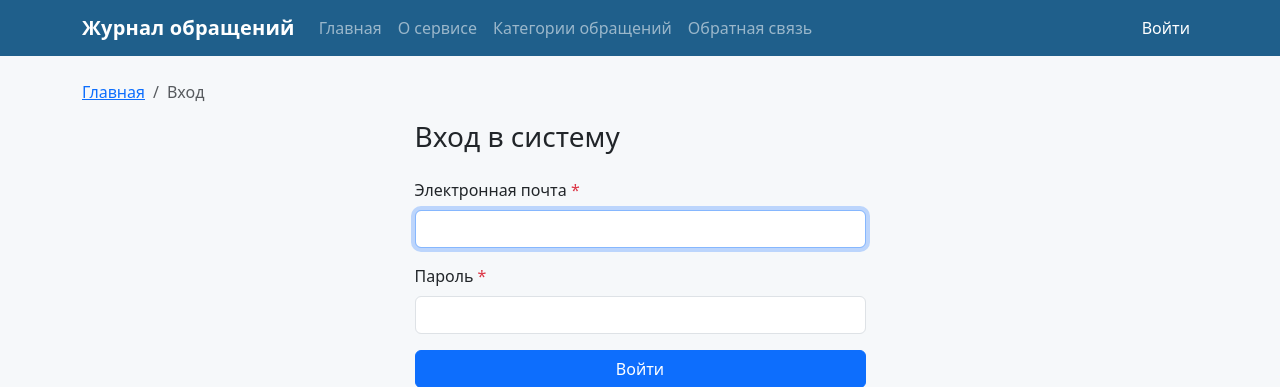
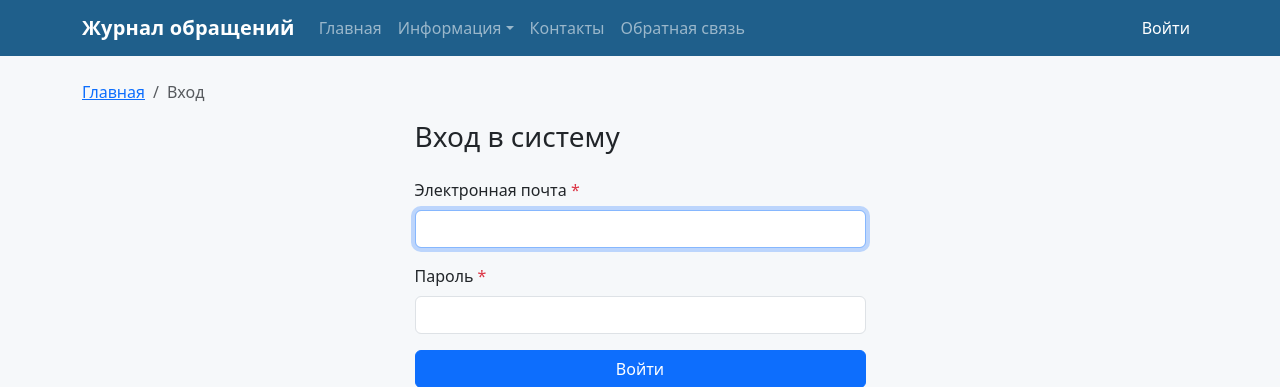
Before and after one commit to muivlavrovda/student-call-appeals-system, a Django app: page /accounts/login/?next=/cabinet/appeals/1/ in a window 1280 px wide. Shown: the top 387 px of the page. Run offline with Django 5.2, Linux system fonts and the light colour scheme; some libraries are stand-ins or nearby versions.

Commit message:
собрал информационные разделы в выпадающее меню

```diff
--- a/templates/_navbar.html
+++ b/templates/_navbar.html
@@ -14,21 +14,53 @@
     </button>
     <div class="collapse navbar-collapse" id="primary-nav">
       {% with view_name=request.resolver_match.view_name %}
+      {% with info_views="public:about public:how_to public:process public:categories public:analytics public:faq public:documents" %}
       <ul class="navbar-nav me-auto mb-2 mb-lg-0">
         <li class="nav-item">
           <a class="nav-link{% if view_name == 'public:home' %} active{% endif %}"
              {% if view_name == 'public:home' %}aria-current="page"{% endif %}
              href="{% url 'public:home' %}">Главная</a>
         </li>
-        <li class="nav-item">
-          <a class="nav-link{% if view_name == 'public:about' %} active{% endif %}"
-             {% if view_name == 'public:about' %}aria-current="page"{% endif %}
-             href="{% url 'public:about' %}">О сервисе</a>
+        <li class="nav-item dropdown">
+          <a class="nav-link dropdown-toggle{% if view_name in info_views %} active{% endif %}"
+             href="#" id="info-menu" role="button" data-bs-toggle="dropdown"
+             aria-expanded="false"
+             {% if view_name in info_views %}aria-current="page"{% endif %}>Информация</a>
+          <ul class="dropdown-menu" aria-labelledby="info-menu">
+            <li>
+              <a class="dropdown-item{% if view_name == 'public:about' %} active{% endif %}"
+                 href="{% url 'public:about' %}">О сервисе</a>
+            </li>
+            <li>
+              <a class="dropdown-item{% if view_name == 'public:how_to' %} active{% endif %}"
+                 href="{% url 'public:how_to' %}">Как подать обращение</a>
+            </li>
+            <li>
+              <a class="dropdown-item{% if view_name == 'public:process' %} active{% endif %}"
+                 href="{% url 'public:process' %}">Порядок обработки</a>
+            </li>
+            <li>
+              <a class="dropdown-item{% if view_name == 'public:categories' %} active{% endif %}"
+                 href="{% url 'public:categories' %}">Категории обращений</a>
+            </li>
+            <li>
+              <a class="dropdown-item{% if view_name == 'public:analytics' %} active{% endif %}"
+                 href="{% url 'public:analytics' %}">Аналитика и отчеты</a>
+            </li>
+            <li>
+              <a class="dropdown-item{% if view_name == 'public:faq' %} active{% endif %}"
+                 href="{% url 'public:faq' %}">Вопросы и ответы</a>
+            </li>
+            <li>
+              <a class="dropdown-item{% if view_name == 'public:documents' %} active{% endif %}"
+                 href="{% url 'public:documents' %}">Нормативные документы</a>
+            </li>
+          </ul>
         </li>
         <li class="nav-item">
-          <a class="nav-link{% if view_name == 'public:categories' %} active{% endif %}"
-             {% if view_name == 'public:categories' %}aria-current="page"{% endif %}
-             href="{% url 'public:categories' %}">Категории обращений</a>
+          <a class="nav-link{% if view_name == 'public:contacts' %} active{% endif %}"
+             {% if view_name == 'public:contacts' %}aria-current="page"{% endif %}
+             href="{% url 'public:contacts' %}">Контакты</a>
         </li>
         <li class="nav-item">
           <a class="nav-link{% if view_name == 'public:feedback' %} active{% endif %}"
@@ -78,6 +110,7 @@
         {% endif %}
       </ul>
       {% endwith %}
+      {% endwith %}
     </div>
   </div>
 </nav>
```
